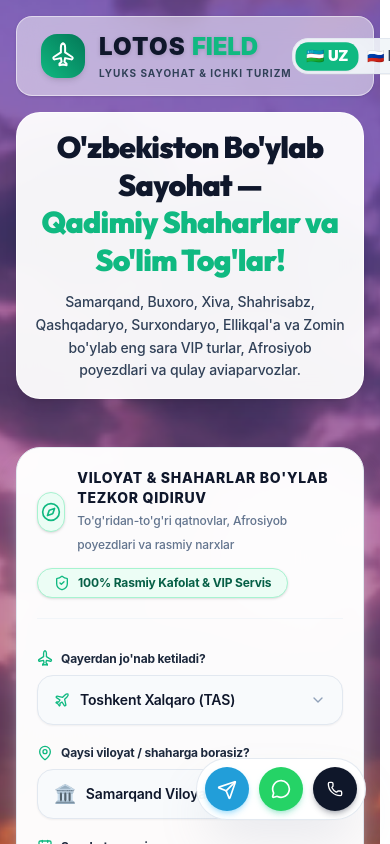
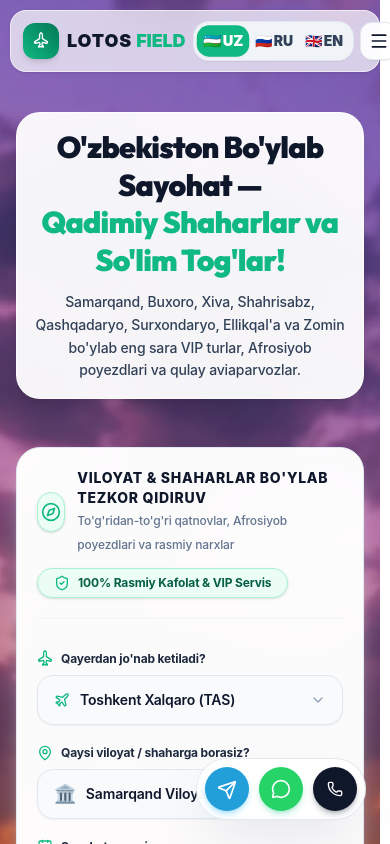
Before and after one commit to humoyun1773/sayohat-web, a React (Vite) app: page / in a window 390 px wide. Shown: the top 844 px of the page. Built offline with nearby package versions, Linux system fonts and the light colour scheme.

Commit message:
Perfect mobile Navbar with compact logo, touch controls and luxury animated drawer

```diff
--- a/src/components/layout/Navbar.jsx
+++ b/src/components/layout/Navbar.jsx
@@ -1,6 +1,10 @@
 import React, { useState, useEffect } from 'react';
-import { Plane, Menu, X } from 'lucide-react';
+import {
+  Plane, Menu, X, Compass, Flame,
+  ShieldCheck, Star, Phone, ArrowRight
+} from 'lucide-react';
 import LanguageSwitcher from '../ui/LanguageSwitcher';
+import { CONTACT_INFO } from '../../data/travelData';
 
 export default function Navbar({ lang = 'uz', onChangeLang, t }) {
   const [isScrolled, setIsScrolled] = useState(false);
@@ -15,11 +19,11 @@ export default function Navbar({ lang = 'uz', onChangeLang, t }) {
   }, []);
 
   const navLinks = [
-    { name: t.nav.home, href: '#hero' },
-    { name: t.nav.regions, href: '#countries' },
-    { name: t.nav.deals, href: '#deals' },
-    { name: t.nav.whyUs, href: '#why-us' },
-    { name: t.nav.reviews, href: '#reviews' },
+    { name: t.nav.home, href: '#hero', icon: Compass },
+    { name: t.nav.regions, href: '#destinations', icon: Compass },
+    { name: t.nav.deals, href: '#deals', icon: Flame },
+    { name: t.nav.whyUs, href: '#why-us', icon: ShieldCheck },
+    { name: t.nav.reviews, href: '#reviews', icon: Star },
   ];
 
   const handleNavClick = (href) => {
@@ -31,42 +35,43 @@ export default function Navbar({ lang = 'uz', onChangeLang, t }) {
   };
 
   return (
-    <header className="fixed top-0 left-0 right-0 z-50 px-4 sm:px-8 lg:px-12 pt-4 transition-all duration-300">
+    <>
+      <header className="fixed top-0 left-0 right-0 z-50 px-2.5 sm:px-8 lg:px-12 pt-2.5 sm:pt-4 transition-all duration-300">
         <div className={`max-w-[1536px] mx-auto rounded-2xl sm:rounded-3xl transition-all duration-300 ${
           isScrolled
-          ? 'bg-white/95 backdrop-blur-xl shadow-lg py-2.5 px-6 sm:px-8 border border-white/60'
-          : 'bg-white/50 backdrop-blur-md py-3.5 px-6 sm:px-8 border border-white/50 shadow-sm'
+            ? 'bg-white/95 backdrop-blur-xl shadow-lg py-2 px-3 sm:px-8 border border-white/80'
+            : 'bg-white/70 backdrop-blur-md py-2.5 sm:py-3.5 px-3 sm:px-8 border border-white/60 shadow-sm'
         }`}>
-        <div className="flex items-center justify-between">
+          <div className="flex items-center justify-between gap-2">
 
             {/* Brand Logo: LOTOS FIELD */}
             <a
               href="#hero"
               onClick={(e) => { e.preventDefault(); handleNavClick('#hero'); }}
-            className="flex items-center gap-3.5 group shrink-0"
+              className="flex items-center gap-2 sm:gap-3 group shrink-0"
             >
-            <div className="w-11 h-11 sm:w-12 sm:h-12 rounded-2xl bg-gradient-to-tr from-[#10b981] to-[#047857] flex items-center justify-center shadow-md text-white group-hover:scale-105 transition-transform">
-              <Plane className="w-6 h-6 transform -rotate-45" />
+              <div className="w-9 h-9 sm:w-12 sm:h-12 rounded-xl sm:rounded-2xl bg-gradient-to-tr from-[#10b981] to-[#047857] flex items-center justify-center shadow-md text-white group-hover:scale-105 transition-transform shrink-0">
+                <Plane className="w-4 h-4 sm:w-6 sm:h-6 transform -rotate-45" />
               </div>
 
               <div>
-              <div className="flex items-center gap-1.5 leading-none">
-                <span className="text-2xl sm:text-3xl font-black tracking-wider text-slate-900 drop-shadow-sm">LOTOS</span>
-                <span className="text-2xl sm:text-3xl font-black text-[#10b981] drop-shadow-sm">FIELD</span>
+                <div className="flex items-center gap-1 leading-none">
+                  <span className="text-lg sm:text-2xl lg:text-3xl font-black tracking-wider text-slate-900">LOTOS</span>
+                  <span className="text-lg sm:text-2xl lg:text-3xl font-black text-[#10b981]">FIELD</span>
                 </div>
-              <p className="text-[10px] sm:text-[11px] tracking-widest uppercase font-bold text-slate-700 mt-0.5">
-                {t.nav.tagline || 'Luxury Travel & Tourism'}
+                <p className="text-[8px] sm:text-[10px] tracking-widest uppercase font-bold text-slate-500 mt-0.5 hidden xs:block">
+                  {t.nav.tagline || 'Luxury Travel'}
                 </p>
               </div>
             </a>
 
             {/* Desktop Navigation Links */}
-          <nav className="hidden md:flex items-center gap-1.5 bg-white/50 backdrop-blur-md px-4 py-1.5 rounded-2xl border border-white/60">
+            <nav className="hidden md:flex items-center gap-1 bg-white/60 backdrop-blur-md px-3 py-1 rounded-2xl border border-white/80">
               {navLinks.map((link) => (
                 <button
                   key={link.name}
                   onClick={() => handleNavClick(link.href)}
-                className="px-3.5 py-1.5 text-xs sm:text-sm font-bold text-slate-800 hover:text-[#10b981] hover:bg-white/80 rounded-xl transition-all"
+                  className="px-3 py-1.5 text-xs font-bold text-slate-800 hover:text-[#10b981] hover:bg-white rounded-xl transition-all cursor-pointer"
                 >
                   {link.name}
                 </button>
@@ -81,8 +86,8 @@ export default function Navbar({ lang = 'uz', onChangeLang, t }) {
               />
             </div>
 
-          {/* Mobile Right Controls: Lang Switcher & Menu Button */}
-          <div className="flex items-center gap-2 md:hidden">
+            {/* Mobile Right Controls: Compact Lang Switcher & Hamburger */}
+            <div className="flex items-center gap-1.5 md:hidden">
               <LanguageSwitcher
                 currentLang={lang}
                 onChangeLang={onChangeLang}
@@ -90,7 +95,7 @@ export default function Navbar({ lang = 'uz', onChangeLang, t }) {
 
               <button
                 onClick={() => setMobileMenuOpen(!mobileMenuOpen)}
-              className="p-2.5 rounded-xl bg-white/80 backdrop-blur-md text-slate-900 border border-white/60 hover:bg-white shadow-xs transition-all active:scale-95"
+                className="p-2 rounded-xl bg-white/90 backdrop-blur-md text-slate-900 border border-slate-200 shadow-2xs hover:bg-white transition-all active:scale-95 cursor-pointer shrink-0"
                 aria-label="Menyu"
               >
                 {mobileMenuOpen ? <X className="w-5 h-5 text-red-600" /> : <Menu className="w-5 h-5 text-slate-900" />}
@@ -102,24 +107,52 @@ export default function Navbar({ lang = 'uz', onChangeLang, t }) {
 
         {/* Mobile Animated Drawer Menu */}
         {mobileMenuOpen && (
-        <div className="md:hidden mt-2 max-w-[1536px] mx-auto rounded-3xl bg-white/95 backdrop-blur-2xl border border-white/80 p-5 space-y-4 shadow-2xl mobile-drawer-animate">
+          <div className="md:hidden mt-2 max-w-[1536px] mx-auto rounded-3xl bg-white/98 backdrop-blur-2xl border border-slate-200/90 p-4 space-y-3 shadow-2xl modal-card-animate">
 
             {/* Navigation Links Grid */}
-          <div className="grid grid-cols-2 gap-2">
-            {navLinks.map((link) => (
+            <div className="grid grid-cols-1 gap-1.5">
+              {navLinks.map((link) => {
+                const Icon = link.icon;
+                return (
                   <button
                     key={link.name}
                     onClick={() => handleNavClick(link.href)}
-                className="text-left px-3.5 py-3 rounded-2xl bg-slate-50 hover:bg-[#ecfdf5] text-xs font-bold text-slate-800 hover:text-[#10b981] border border-slate-200/80 transition-all flex items-center justify-between group"
+                    className="w-full text-left px-4 py-3 rounded-2xl bg-slate-50 hover:bg-[#ecfdf5] text-xs font-bold text-slate-800 hover:text-[#065f46] border border-slate-200/70 transition-all flex items-center justify-between group cursor-pointer active:scale-98"
                   >
-                <span>{link.name}</span>
-                <span className="text-[#10b981] opacity-0 group-hover:opacity-100 transition-opacity">→</span>
+                    <div className="flex items-center gap-2.5">
+                      <div className="w-7 h-7 rounded-xl bg-white border border-slate-200/80 flex items-center justify-center text-[#10b981] shadow-2xs">
+                        <Icon className="w-3.5 h-3.5" />
+                      </div>
+                      <span className="text-sm font-bold">{link.name}</span>
+                    </div>
+                    <ArrowRight className="w-4 h-4 text-slate-400 group-hover:text-[#10b981] transition-transform group-hover:translate-x-0.5" />
                   </button>
-            ))}
+                );
+              })}
+            </div>
+
+            {/* Direct Mobile Contact CTA */}
+            <div className="pt-2 border-t border-slate-100 flex items-center gap-2">
+              <a
+                href={`tel:${CONTACT_INFO.phoneClean}`}
+                className="flex-1 py-3 px-4 rounded-2xl bg-[#10b981] text-white font-black text-xs uppercase tracking-wider flex items-center justify-center gap-2 shadow-md hover:bg-[#059669] transition-all"
+              >
+                <Phone className="w-3.5 h-3.5" />
+                <span>{CONTACT_INFO.phone}</span>
+              </a>
             </div>
 
           </div>
         )}
       </header>
+
+      {/* Backdrop overlay on mobile when menu open */}
+      {mobileMenuOpen && (
+        <div
+          className="fixed inset-0 bg-slate-950/40 backdrop-blur-xs z-40 md:hidden"
+          onClick={() => setMobileMenuOpen(false)}
+        />
+      )}
+    </>
   );
 }
--- a/src/components/ui/LanguageSwitcher.jsx
+++ b/src/components/ui/LanguageSwitcher.jsx
@@ -11,7 +11,7 @@ export default function LanguageSwitcher({ currentLang, onChangeLang }) {
             key={lang.code}
             type="button"
             onClick={() => onChangeLang(lang.code)}
-            className={`flex items-center gap-1 px-2.5 py-1 rounded-xl text-xs font-black transition-all ${
+            className={`flex items-center gap-0.5 sm:gap-1 px-1.5 sm:px-2.5 py-1 rounded-xl text-[11px] sm:text-xs font-black transition-all cursor-pointer ${
               isActive
                 ? 'bg-[#10b981] text-white shadow-xs scale-105'
                 : 'text-slate-700 hover:text-slate-950 hover:bg-white/60'
```
Lines whose indentation alone changed are shown as unchanged.
